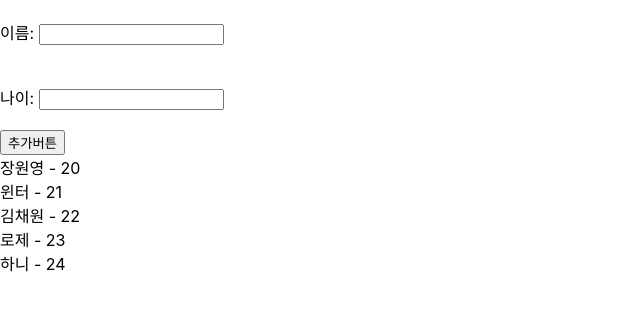
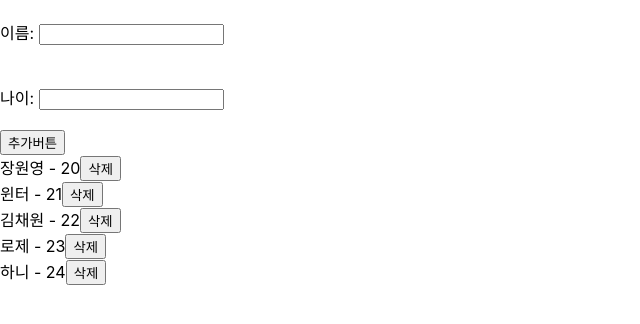
Before and after one commit to rtg1014/react_practice, a React (Create React App) app: page / in a window 1280 px wide. Shown: the top 324 px of the page, without its empty margins (0-640 px from the left). Built offline with nearby package versions, Linux system fonts and the light colour scheme.

Commit message:
ADD : 리엑트 삭제하기 방법 2가지 예시 코드

```diff
--- a/src/App.js
+++ b/src/App.js
@@ -20,6 +20,7 @@ const App = () => {
     setNewAge(event.target.value);
   }
 
+  // 추가하기 버튼을 클릭했을 때 실행되는 함수
   const clickAddButtonHandler = () => {
     const newUser = {
       id: users.length+1,
@@ -30,6 +31,24 @@ const App = () => {
 
     alert("추가 버튼이 클릭되었습니다.")
   }
+
+  // 삭제하기 버튼을 클릭했을 때 실행되는 함수
+  // const clickDeleteButtonHandler = (id) => {
+  //   alert('아이디를 삭제합니다')
+  //   const newUsers = users.filter((item)=>{
+  //     return item.id !== id;
+  //   })
+  //   setUsers(newUsers);
+  // }
+
+  // 삭제하기 버튼 - splice 사용
+  const clickDeleteButtonHandler = (id) => {
+    alert('아이디를 삭제합니다');
+    const indexToDelete = users.findIndex((user) => user.id === id);
+    const newUsers = [...users];
+    newUsers.splice(indexToDelete, 1);
+    setUsers(newUsers);
+  };
 
 
   return (
@@ -72,6 +91,9 @@ const App = () => {
         return(
           <div key = {item.id} className="component-style">
             {item.name} - {item.age}
+            <button
+            onClick={()=>clickDeleteButtonHandler(item.id)}
+            >삭제</button>
           </div>
         )
       })}
```
